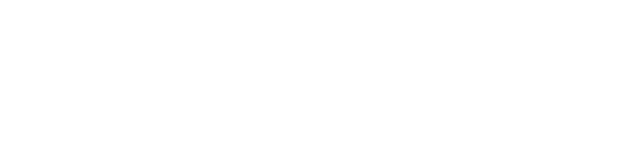
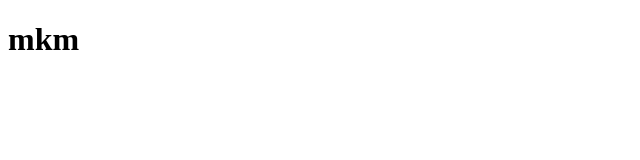
Before and after one commit to jnavarrod/arraysobjetosdia1, a plain HTML site: page index.html in a window 1280 px wide. Shown: the whole page, without its empty margins (0-640 px from the left). Drawn offline with Linux system fonts and the light colour scheme.

Commit message:
actualizacion

```diff
--- a/index.html
+++ b/index.html
@@ -10,7 +10,7 @@
 
     <script src="assets/javascript/main.js"></script>
 
-
+    <h1>mkm</h1>
 
 </body>
 </html>
```
